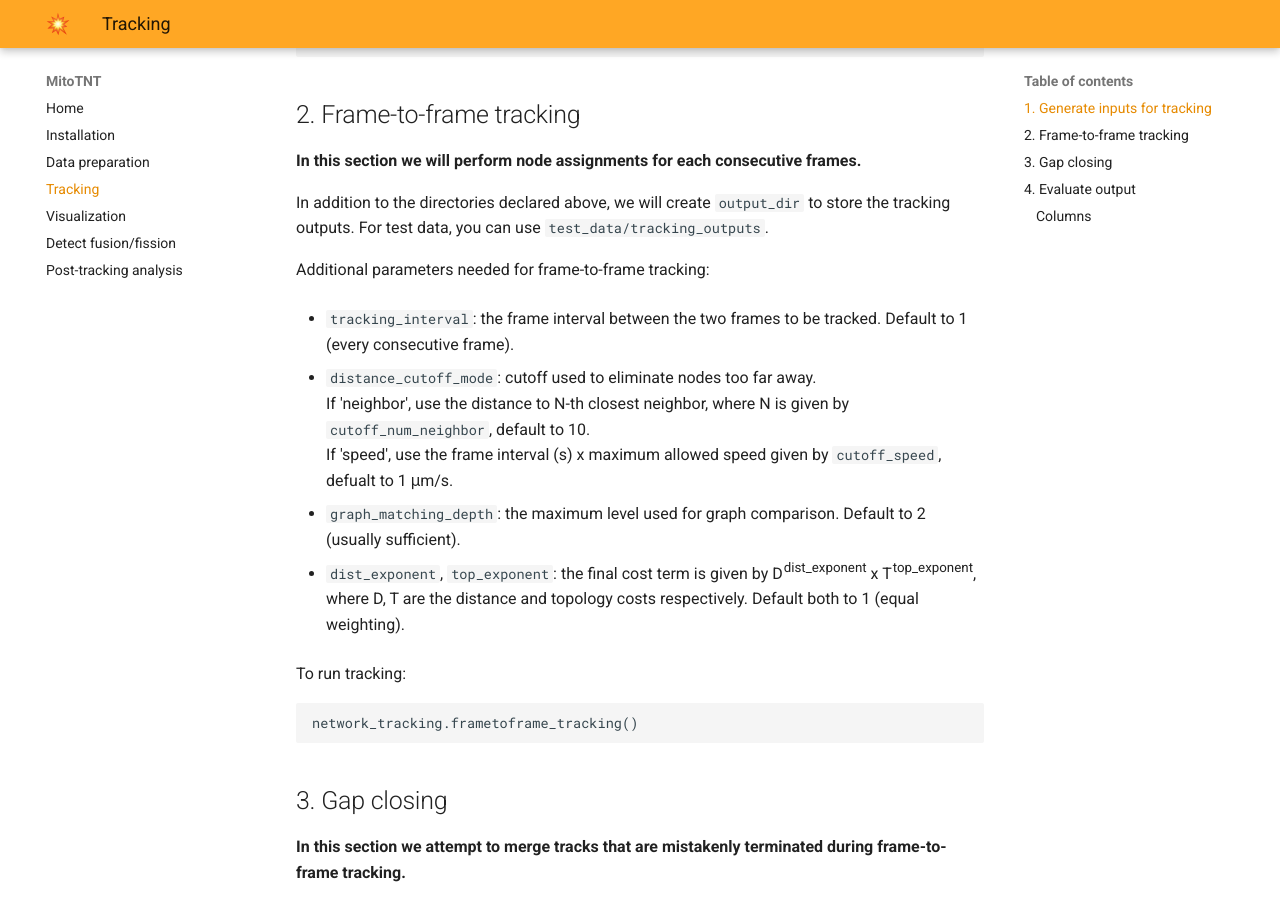
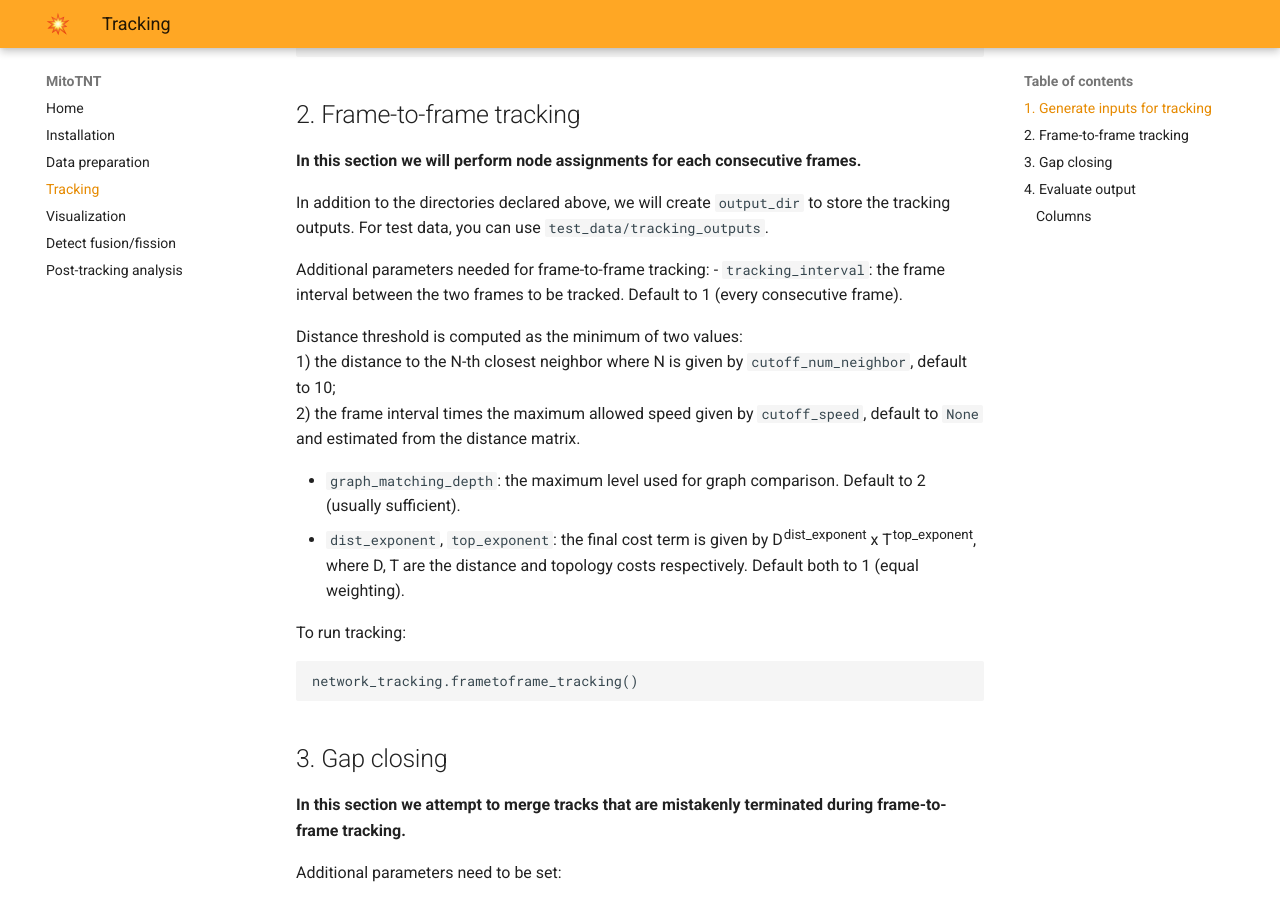
Before and after one commit to pylattice/MitoTNT, an MkDocs documentation site: the page built from docs/3_tracking.md, in a window 1280 px wide and 900 px high, scrolled down 908 px. Built offline with MkDocs 1.6.1 and Material for MkDocs 9.7.7, drawn with Linux system fonts in a browser that asks for light colours.

Commit message:
Update 3_tracking.md

````diff
--- a/docs/3_tracking.md
+++ b/docs/3_tracking.md
@@ -32,16 +32,15 @@ generate_tracking_inputs.generate()
 In addition to the directories declared above, we will create `output_dir` to store the tracking outputs. For test data, you can use `test_data/tracking_outputs`.
 
 Additional parameters needed for frame-to-frame tracking:
-
 - `tracking_interval`: the frame interval between the two frames to be tracked. Default to 1 (every consecutive frame).
 
-- `distance_cutoff_mode`: cutoff used to eliminate nodes too far away.
-If 'neighbor', use the distance to N-th closest neighbor, where N is given by `cutoff_num_neighbor`, default to 10.
-If 'speed', use the frame interval (s) x maximum allowed speed given by `cutoff_speed`, defualt to 1 μm/s.
+Distance threshold is computed as the minimum of two values:
+1) the distance to the N-th closest neighbor where N is given by `cutoff_num_neighbor`, default to 10;
+2) the frame interval times the maximum allowed speed given by `cutoff_speed`, default to `None` and estimated from the distance matrix.
 
 - `graph_matching_depth`: the maximum level used for graph comparison. Default to 2 (usually sufficient).
+- `dist_exponent`, `top_exponent`: the final cost term is given by D<sup>dist_exponent</sup> x T<sup>top_exponent</sup>, where D, T are the distance and topology costs respectively. Default both to 1 (equal weighting).
 
-- `dist_exponent`, `top_exponent`: the final cost term is given by D<sup>dist_exponent</sup> x T<sup>top_exponent</sup>, where D, T are the distance and topology costs respectively. Default both to 1 (equal weighting).
 
 To run tracking:
 ```
````
